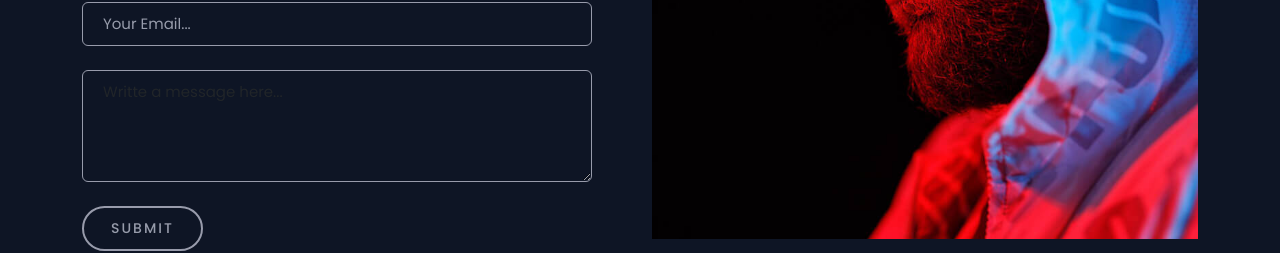
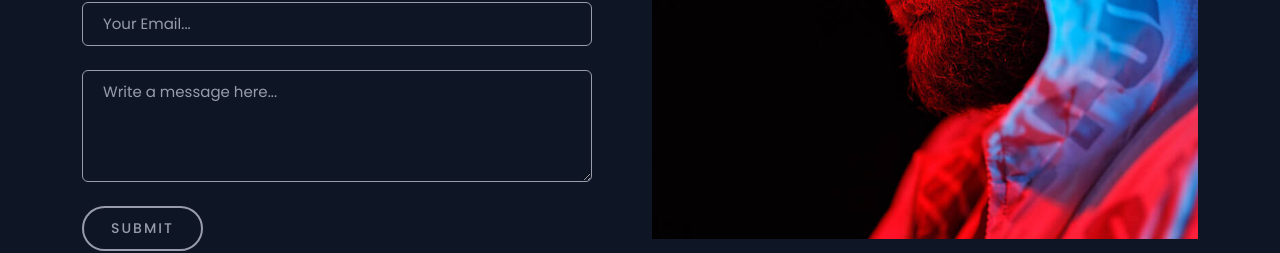
Before and after one commit to Menzamenza/tache03-bootstrap-portfolio, a plain HTML site: page index.html in a window 1280 px wide. Shown: the part 3534-3787 px from the top of the page. Drawn offline with nearby package versions, Linux system fonts and the light colour scheme.

Commit message:
last commit

```diff
--- a/css/style.css
+++ b/css/style.css
@@ -275,7 +275,7 @@ input:hover,input:focus,textarea:focus,textarea:hover,button{
 label{
     color: var(--text-gray);
 }
-.form-control::placeholder{
+.form-control::placeholder,textarea::placeholder{
     color: var(--text-gray);
 }
 .contact_wrapper .form-control:hover,.contact_wrapper textarea:hover,.contact_wrapper .form-control:focus,.contact_wrapper textarea:focus{
--- a/index.html
+++ b/index.html
@@ -367,7 +367,7 @@
                     <input type="email" name="email" id="email" class="form-control" placeholder="Your Email..." autocomplete="on">
                   </div>
                   <div class="mb-4">
-                    <textarea name="message" class="form-control" id="message" cols="40" rows="4" placeholder="Write a message here..." autocomplete="off">Writte a message here...</textarea>
+                    <textarea name="message" class="form-control" id="message" cols="40" rows="4" placeholder="Write a message here..." autocomplete="off"></textarea>
                   </div>
                   <button type="submit" class="main-btn">Submit</button>
                 </form>
```
